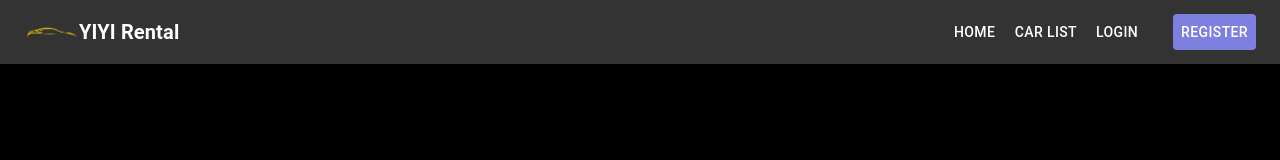
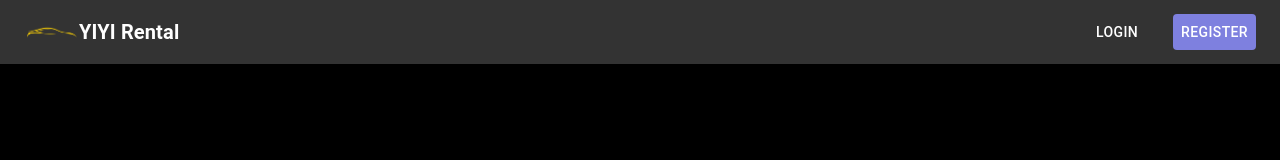
Before and after one commit to HONGKAI123/CMPE195F-CAR_RENTAL, a React (Create React App) app in the folder frontend/: page /login in a window 1280 px wide. Shown: the top 160 px of the page. Built offline with nearby package versions, Linux system fonts and the light colour scheme.

Commit message:
added navbar logic

```diff
--- a/frontend/package.json
+++ b/frontend/package.json
@@ -5,6 +5,7 @@
   "dependencies": {
     "@emotion/react": "^11.8.2",
     "@emotion/styled": "^11.8.1",
+    "@mui/icons-material": "^5.6.0",
     "@mui/material": "^5.5.3",
     "@testing-library/jest-dom": "^5.16.2",
     "@testing-library/react": "^12.1.3",
--- a/frontend/src/App.js
+++ b/frontend/src/App.js
@@ -1,5 +1,6 @@
 
 import './App.css';
+import React, {useState} from 'react';
 import { BrowserRouter, Route, } from 'react-router-dom'
 import Home from './pages/Home';
 import Login from './pages/Login';
@@ -8,28 +9,28 @@ import BookingCar from './pages/BookingCar';
 import CarList from './pages/CarList';
 import CustomNavbar from './components/customNavbar';
 import Footer from './components/footer';
+import {AuthContext} from './components/authContext';
+
 
 function App() {
+  const [auth, setAuth] = useState(false);
+  const authState = {
+    auth,
+    setAuth
+  };
+
   return (
+    <AuthContext.Provider value={authState} >
       <div className="App">
-
         <BrowserRouter>
-
           <Route path='/' exact component = {Home}/>
           <Route path='/login' exact component = {Login}/>
           <Route path='/register' exact component = {Register}/>
           <Route path='/bookingcar'  exact component = {BookingCar}/>
           <Route path='/carlist'  exact component = {CarList}/>
-
-
-
-
-
         </BrowserRouter>
-
-
-
       </div>
+    </AuthContext.Provider>
   );
 }
 
--- /dev/null
+++ b/frontend/src/components/authContext.js
@@ -0,0 +1,7 @@
+import React, {useState, createContext} from 'react';
+
+
+export const AuthContext = createContext({
+    auth: false,
+    setAuth: () => {}
+});
--- a/frontend/src/components/customNavbar.js
+++ b/frontend/src/components/customNavbar.js
@@ -1,14 +1,17 @@
-import React, {useState} from 'react';
+import React, {useState, useContext} from 'react';
 import { useHistory } from "react-router-dom";
 import AppBar from '@mui/material/AppBar';
 import Box from '@mui/material/Box';
 import Toolbar from '@mui/material/Toolbar';
 import Typography from '@mui/material/Typography';
 import Button from '@mui/material/Button';
-
+import {AuthContext} from '../components/authContext';
+import Avatar from '@mui/material/Avatar';
+import PersonOutlineIcon from '@mui/icons-material/PersonOutline';
 
 export default function CustomNavbar(){
     let history = useHistory();
+    const {auth, setAuth} = useContext(AuthContext);
 
     return(
         <Box >
@@ -16,18 +19,27 @@ export default function CustomNavbar(){
                 <Toolbar
                     sx={{display: 'flex',
                         justifyContent: 'space-between'}}>
-                    <Typography variant="h6" component="div" sx={{fontWeight: 700}}>
+                    <Typography variant="h6" component="div" sx={{fontWeight: 700}} onClick={()=> {history.push('./')}}>
                         <img src ='/logo3.png' alt='logo' width='55px' height='30px'/>
                         YIYI {''}Rental
                     </Typography>
-                    <Box>
-                        <Button color ="inherit"onClick={()=> {history.push('./')}}>Home</Button>
-                        <Button color ="inherit"onClick={()=> {history.push('./carlist')}}>Car List</Button>
-                        <Button color="inherit" onClick={() => {history.push('/login')}}>Login</Button>
-                        <Button onClick={() => {history.push('/register')}}
-                            sx={{background: '#7E80DF', color: '#FFFFFF', ml: 3}}>
-                            Register
-                        </Button>
+                    <Box sx={{display:'flex'}}>
+                        {(auth) && (
+                            <Button color ="inherit" onClick={()=> {history.push('./carlist')}}>Car List</Button>
+                        )}
+                        {(auth) ? (
+                            <Avatar sx={{ml: 2, background: '#B0ABCA'}}>
+                                <PersonOutlineIcon />
+                            </Avatar>
+                        ) : (
+                        <React.Fragment>
+                            <Button color="inherit" onClick={() => {history.push('/login')}}>Login</Button>
+                            <Button onClick={() => {history.push('/register')}}
+                                sx={{background: '#7E80DF', color: '#FFFFFF', ml: 3}}>
+                                Register
+                            </Button>
+                        </React.Fragment>)}
+
                     </Box>
                 </Toolbar>
             </AppBar>
--- a/frontend/src/pages/CarList.js
+++ b/frontend/src/pages/CarList.js
@@ -1,10 +1,21 @@
-import React from 'react';
+import React, {useEffect, useContext} from 'react';
 import Default from '../components/Default';
+import {AuthContext} from '../components/authContext';
+import { useHistory } from "react-router-dom";
 
 export default function CarList(){
+    const {auth, setAuth} = useContext(AuthContext);
+    let history = useHistory();
+
+    useEffect(() => {
+        if(auth === false){
+            history.push('/');
+        }
+    }, [])
+
     return (
-    <Default>
-        <h1>Car List</h1>
+        <Default>
+            <h1>Car List</h1>
         </Default>
     );
 }
--- a/frontend/src/pages/Home.js
+++ b/frontend/src/pages/Home.js
@@ -12,12 +12,12 @@ function Home() {
   return (
     <Default>
 
-       <div class= 'bgimg'>
+       <div className= 'bgimg'>
 
          <img src = "./backg.jpg"  />
 
-          <div class='text1'><h1 class="animate__animated animate__backInDown animate__delay-2s">Start Looking for your dream car!{' '}</h1>
-             <div><a href='./Login' className='learn'><h2 class = "animate__animated animate__backInUp animate__delay-3s">Learn More</h2></a></div>
+          <div className='text1'><h1 className="animate__animated animate__backInDown animate__delay-2s">Start Looking for your dream car!{' '}</h1>
+             <div><a href='./Login' className='learn'><h2 className = "animate__animated animate__backInUp animate__delay-3s">Learn More</h2></a></div>
 
 
           </div>
--- a/frontend/src/pages/Login.js
+++ b/frontend/src/pages/Login.js
@@ -1,4 +1,4 @@
-import React, { useState } from 'react'
+import React, { useState, useContext, useEffect} from 'react';
 import Default from '../components/Default';
 import {Row , Col , Form , Input, Button} from 'antd'
 import FormItem from 'antd/lib/form/FormItem';
@@ -6,15 +6,10 @@ import './login.css';
 import "antd/dist/antd.css";
 import axios from 'axios'
 import { useHistory } from "react-router-dom";
-
-
-
-
-
+import {AuthContext} from '../components/authContext';
 
 function Login() {
-
-
+  const {auth, setAuth} = useContext(AuthContext);
   const [userName, setUserName] = useState('');
   const [password, setPassword] = useState('');
   let history = useHistory();
@@ -22,7 +17,6 @@ function Login() {
   const checkvisiable =()=>{
     return (userName ==='' || password==='')
   }
-
 
   const loginbuttonclick = () => {
     axios({
@@ -34,12 +28,19 @@ function Login() {
       }
     })
     .then((res) => {
+      setAuth(true);
       history.push('/carlist');
     })
     .catch((err) => {
       console.log(err);
     })
   }
+
+  useEffect(() => {
+    if(auth === true){
+      history.push('/carlist');
+    }
+  }, [])
 
   return (
     <Default>
@@ -63,27 +64,10 @@ function Login() {
                  <div id='kennthdad'>
                    <a href='./Register' className='kennth'>Not a member? Click to register</a>
                    </div>
-
-
-
-
-
             </Form>
           </Col>
         </Row>
-
-
-
-
-
       </div>
-
-
-
-
-
-
-
     </Default>
   )
 }
--- a/frontend/src/pages/Register.js
+++ b/frontend/src/pages/Register.js
@@ -1,4 +1,4 @@
-import React , {useState} from 'react'
+import React , {useState, useContext, useEffect} from 'react'
 import Default from '../components/Default';
 import {Row , Col , Form , Input, Button} from 'antd'
 import FormItem from 'antd/lib/form/FormItem';
@@ -6,23 +6,26 @@ import './login.css';
 import "antd/dist/antd.css";
 import axios from 'axios'
 import { useHistory } from "react-router-dom";
+import {AuthContext} from '../components/authContext';
 
 function Register() {
   let history = useHistory();
   const [userName, setUserName] = useState('');
   const [password, setPassword] = useState('');
   const [cfmpassword, setCPassword] = useState('');
+  const {auth, setAuth} = useContext(AuthContext);
 
   const checkButtonVisibility = () => {
     return ( (password === '') || (userName === '') || (cfmpassword === '') || (password !== cfmpassword) )
   }
-  console.log(userName, password)
+
+
   function showAlert() {
     alert ("Create account sucessfully!");
   }
 
   const handleSubmitButtonClick = () => {
-    showAlert()
+
     axios({
       method: 'post',
       url: 'http://localhost:5000/register',
@@ -32,6 +35,7 @@ function Register() {
       }
     })
     .then((res) => {
+      showAlert();
       history.push('/login');
       console.log(res.data);
     })
@@ -39,6 +43,12 @@ function Register() {
       console.log(err);
     })
   }
+
+  useEffect(() => {
+    if(auth === true){
+      history.push('/carlist');
+    }
+  }, [])
 
   return (
     <Default>
```
Also changed, not shown: frontend/src/components/Default.js (+3 -10 lines), 2 other files (tests, documents, lock files or other folders). Lines whose indentation alone changed are shown as unchanged.
